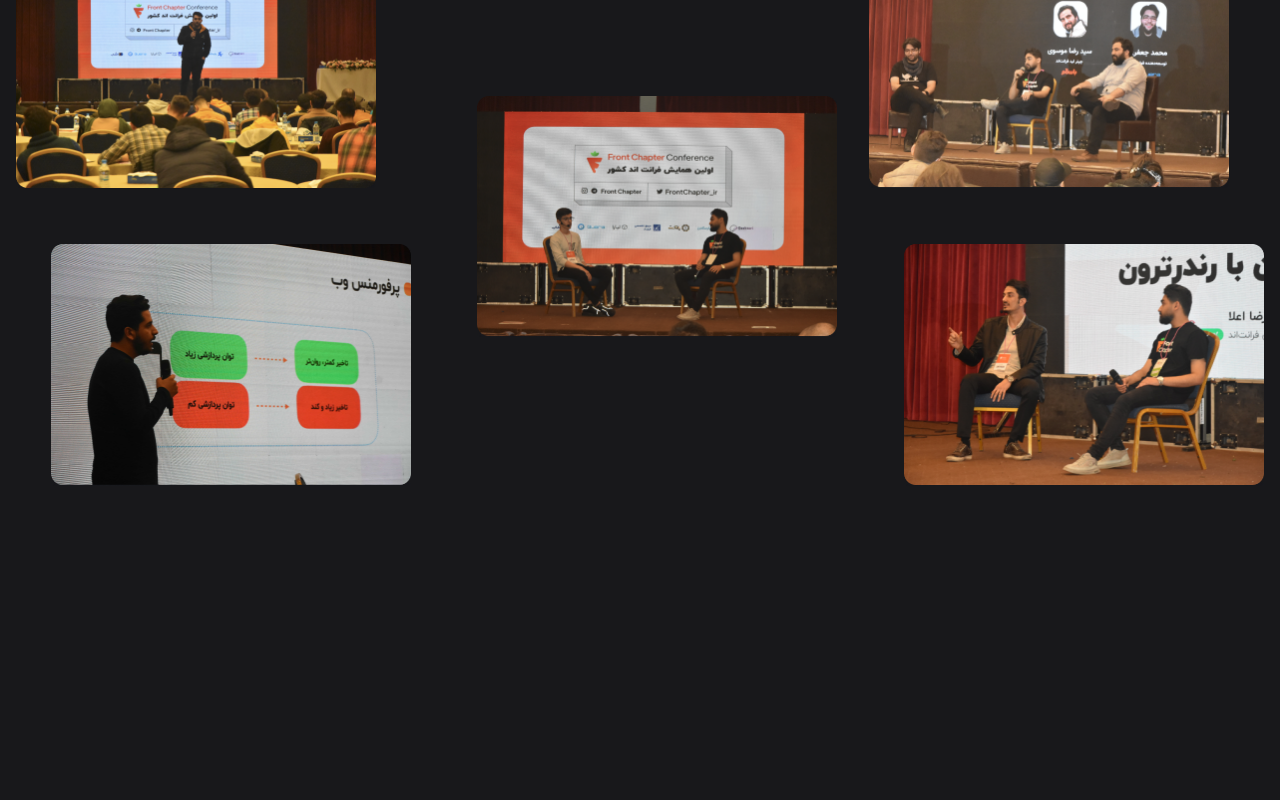
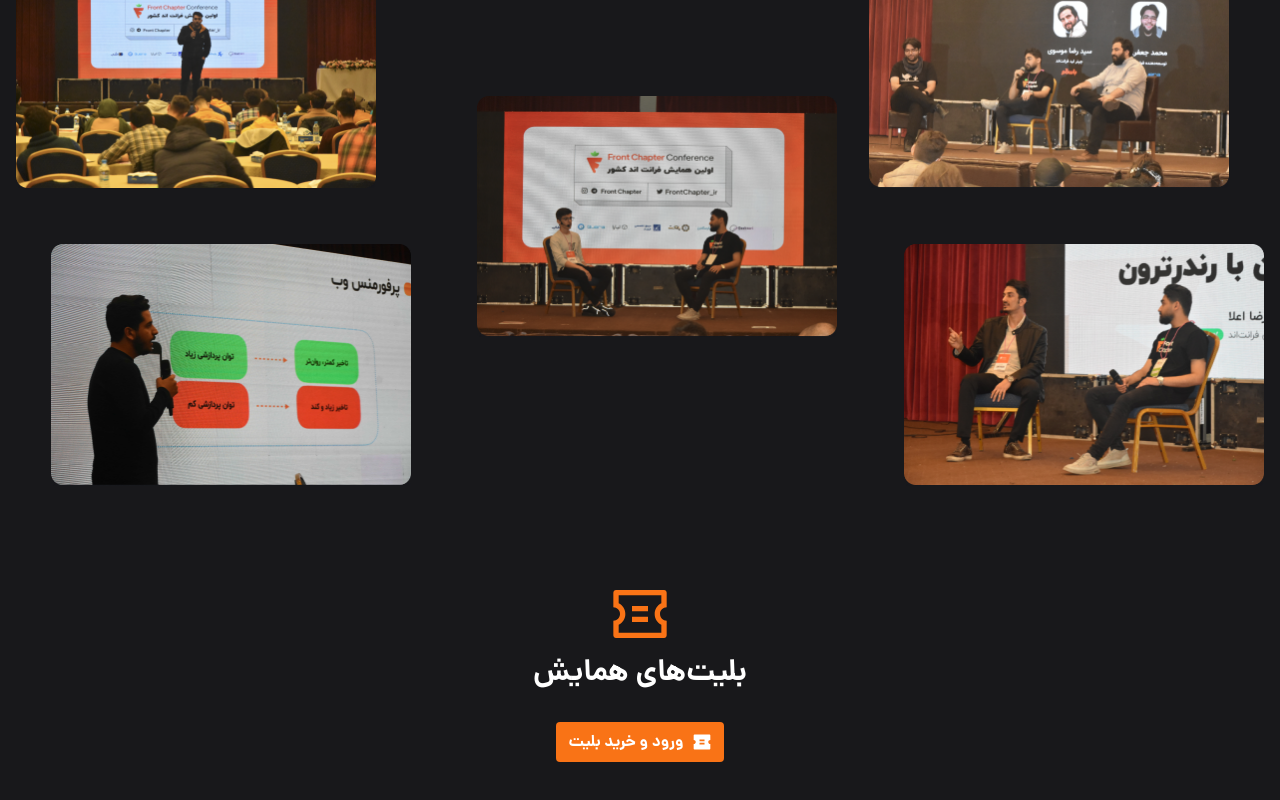
Before and after one commit to frontChapter/website-frontend, a Next.js app: page / in a window 1280 px wide. Shown: the part 605-1405 px from the top of the page. Before the commit the page ends 1139 px from the top, so only its background shows below. Built offline with nearby package versions, Linux system fonts and the light colour scheme.

Commit message:
feat: add head

```diff
--- /dev/null
+++ b/src/app/components/ConferenceTicket.tsx
@@ -0,0 +1,28 @@
+import { buttonVariants } from "@/components/ui/Button";
+import Link from "next/link";
+import { RiCouponFill, RiCouponLine, RiMenuLine } from "react-icons/ri";
+
+export default function ConferenceLocation() {
+  return (
+    <section className="py-6 lg:py-12">
+      <div className="container space-y-10 md:space-y-14">
+        {/* head */}
+        <div className="flex flex-col items-center gap-2">
+          <RiCouponLine className="size-12 fill-orange-500 lg:size-16" />
+          <h3 className="text-2xl font-bold lg:text-3xl">بلیت‌های همایش</h3>
+          <Link
+            className={`${buttonVariants({
+              variant: "primary",
+            })} gap-2 mt-4 lg:mt-6 px-2 py-1.5 lg:gap-2 lg:px-3 lg:py-2`}
+            href="#"
+          >
+            <RiCouponFill className="size-5" />
+            <strong>ورود و خرید بلیت</strong>
+          </Link>
+        </div>
+        {/* body */}
+        <div className="flex justify-center"></div>
+      </div>
+    </section>
+  );
+}
--- a/src/app/components/Hero/Hero.tsx
+++ b/src/app/components/Hero/Hero.tsx
@@ -1,5 +1,3 @@
-"use client";
-
 import Image from "next/image";
 import imageVectorOrange from "@/assets/images/home/hero-section-vector-orange.svg";
 import imageVectorGreen from "@/assets/images/home/hero-section-vector-green.svg";
--- a/src/app/page.tsx
+++ b/src/app/page.tsx
@@ -1,3 +1,4 @@
+import ConferenceLocation from "./components/ConferenceTicket";
 import Hero from "./components/Hero/Hero";
 import Navbar from "@/components/Navbar";
 
@@ -6,6 +7,7 @@ export default function Home() {
     <main>
       <Navbar />
       <Hero />
+      <ConferenceLocation />
     </main>
   );
 }
```
